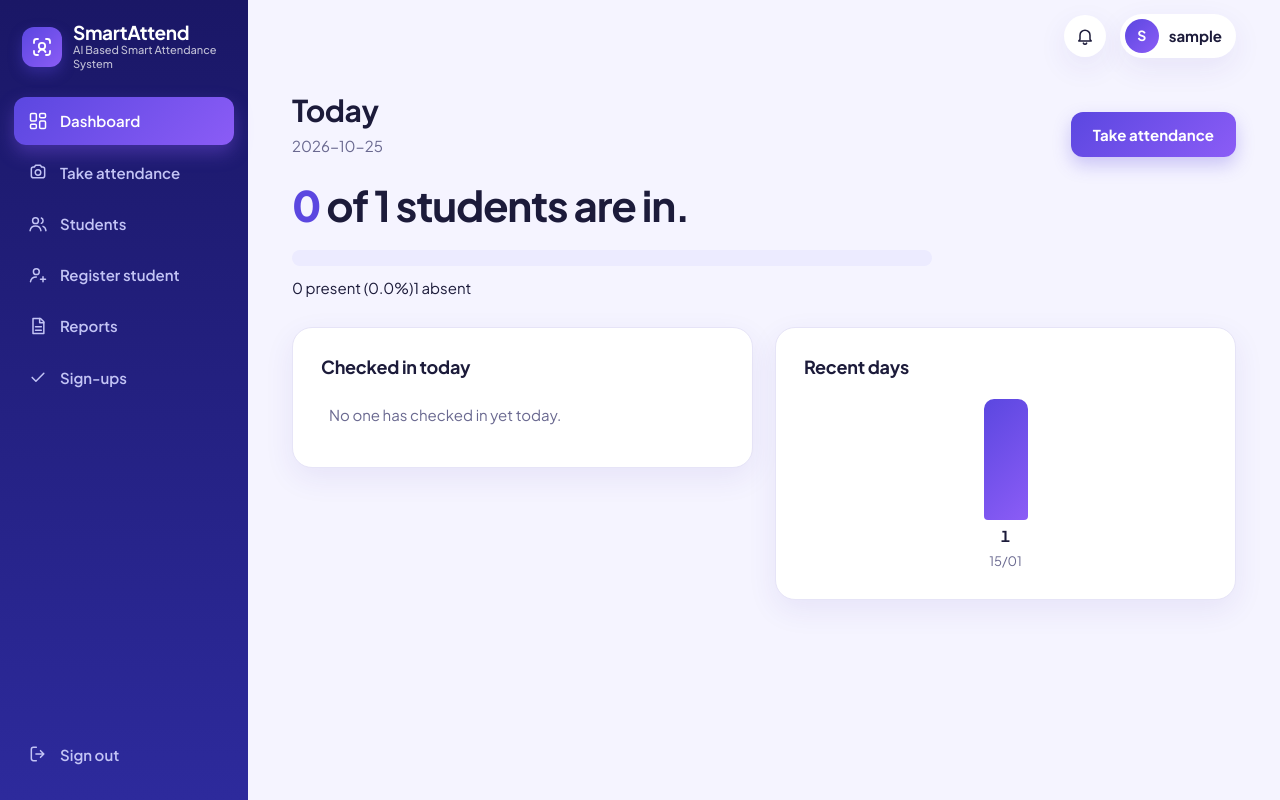
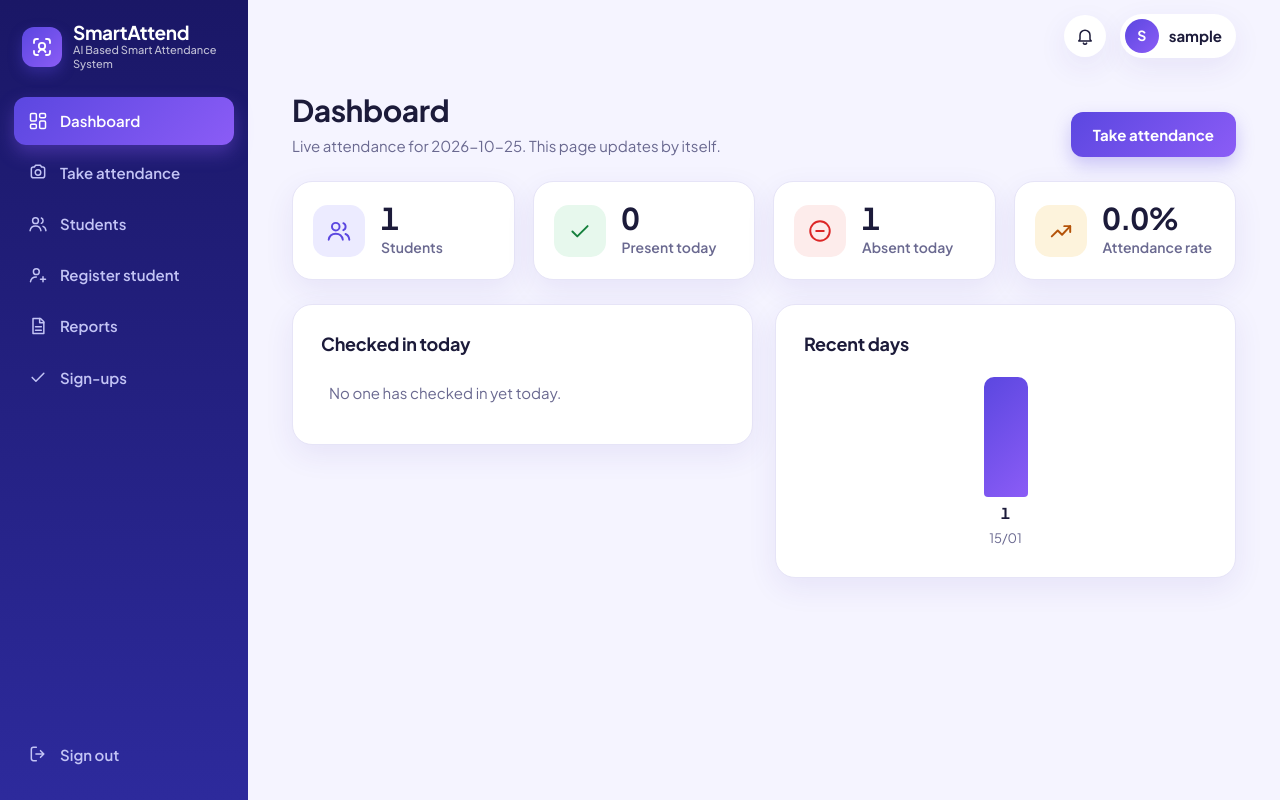
Before and after one commit to Yokshita13/AI_Attendance, a Flask app: page /dashboard in a window 1280 px wide. Run offline with Flask 3, Linux system fonts and the light colour scheme; the visitor is signed in with stand-in values (Sample User, id 1); tables that the repository leaves empty hold one stand-in row (values such as "Sample post"); parts of the project's set-up code (start-up, migrations or seed data) failed here and were passed over; some libraries are stand-ins or nearby versions.

Commit message:
Revise dashboard layout and add live attendance script

```diff
--- a/frontend/templates/dashboard.html
+++ b/frontend/templates/dashboard.html
@@ -1,27 +1,27 @@
 {% extends "base.html" %}
+{% from "_icons.html" import icon %}
 {% block title %}Dashboard{% endblock %}
 {% block content %}
-<div class="page-head"><div><h1>Today</h1><p>{{ today }}</p></div>
+<div class="page-head"><div><h1>Dashboard</h1><p>Live attendance for {{ today }}. This page updates by itself.</p></div>
   <a class="btn" href="{{ url_for('scan') }}">Take attendance</a></div>
 
-<section class="hero">
-  {% if stats.total %}
-    <p class="today-line"><b>{{ stats.present }}</b> of {{ stats.total }} students are in.</p>
-    <div class="split-bar" role="img" aria-label="{{ stats.present }} present, {{ stats.absent }} absent">
-      <i style="width: {{ stats.rate }}%"></i>
-    </div>
-    <div class="legend"><span>{{ stats.present }} present ({{ stats.rate }}%)</span><span class="absent">{{ stats.absent }} absent</span></div>
-  {% else %}
-    <p class="today-line">No students yet.</p>
-    <p class="muted" style="margin:12px 0 18px">Register your first student to start taking attendance.</p>
-    <a class="btn" href="{{ url_for('register') }}">Register a student</a>
-  {% endif %}
-</section>
+<div class="stats">
+  <div class="stat"><span class="stat-ico c-brand">{{ icon('users') }}</span><div><b id="statTotal">{{ stats.total }}</b><small>Students</small></div></div>
+  <div class="stat"><span class="stat-ico c-ok">{{ icon('check') }}</span><div><b id="statPresent">{{ stats.present }}</b><small>Present today</small></div></div>
+  <div class="stat"><span class="stat-ico c-bad">{{ icon('away') }}</span><div><b id="statAbsent">{{ stats.absent }}</b><small>Absent today</small></div></div>
+  <div class="stat"><span class="stat-ico c-warn">{{ icon('trend') }}</span><div><b id="statRate">{{ stats.rate }}%</b><small>Attendance rate</small></div></div>
+</div>
+
+{% if not stats.total %}
+<section class="panel callout"><h2>No students yet</h2>
+  <p class="muted">Register your first student to start taking attendance.</p>
+  <a class="btn" href="{{ url_for('register') }}">Register a student</a></section>
+{% endif %}
 
 <div class="split">
   <section class="panel">
     <h2>Checked in today</h2>
-    <ul class="ledger">
+    <ul class="ledger" id="recent">
       {% for r in recent %}
         <li><time>{{ r.time[:5] }}</time><span class="roll">{{ r.roll_no }}</span><span class="name">{{ r.name }}</span></li>
       {% else %}<li class="empty">No one has checked in yet today.</li>{% endfor %}
@@ -40,3 +40,29 @@
   </section>
 </div>
 {% endblock %}
+{% block scripts %}
+<script>
+const $ = id => document.getElementById(id);
+const esc = s => String(s).replace(/[&<>"']/g, c => ({'&':'&amp;','<':'&lt;','>':'&gt;','"':'&quot;',"'":'&#39;'}[c]));
+let known = new Set([...document.querySelectorAll('#recent .roll')].map(e => e.textContent));
+async function live() {
+  if (document.hidden) return;
+  let d;
+  try { const r = await fetch('/api/admin/live'); if (!r.ok) return; d = await r.json(); } catch (e) { return; }
+  const s = d.stats;
+  $('statTotal').textContent = s.total;
+  $('statPresent').textContent = s.present;
+  $('statAbsent').textContent = s.absent;
+  $('statRate').textContent = s.rate + '%';
+  $('recent').innerHTML = d.recent.length
+    ? d.recent.map(r => `<li class="${!known.has(r.roll_no) ? 'fresh' : ''}"><time>${esc(r.time.slice(0, 5))}</time><span class="roll">${esc(r.roll_no)}</span><span class="name">${esc(r.name)}</span></li>`).join('')
+    : '<li class="empty">No one has checked in yet today.</li>';
+  known = new Set(d.recent.map(r => r.roll_no));
+  for (const id of ['pendingBadge', 'bellBadge']) {
+    const badge = document.getElementById(id);
+    if (badge) { badge.textContent = s.pending; badge.hidden = !s.pending; }
+  }
+}
+setInterval(live, 3000);
+</script>
+{% endblock %}
```
